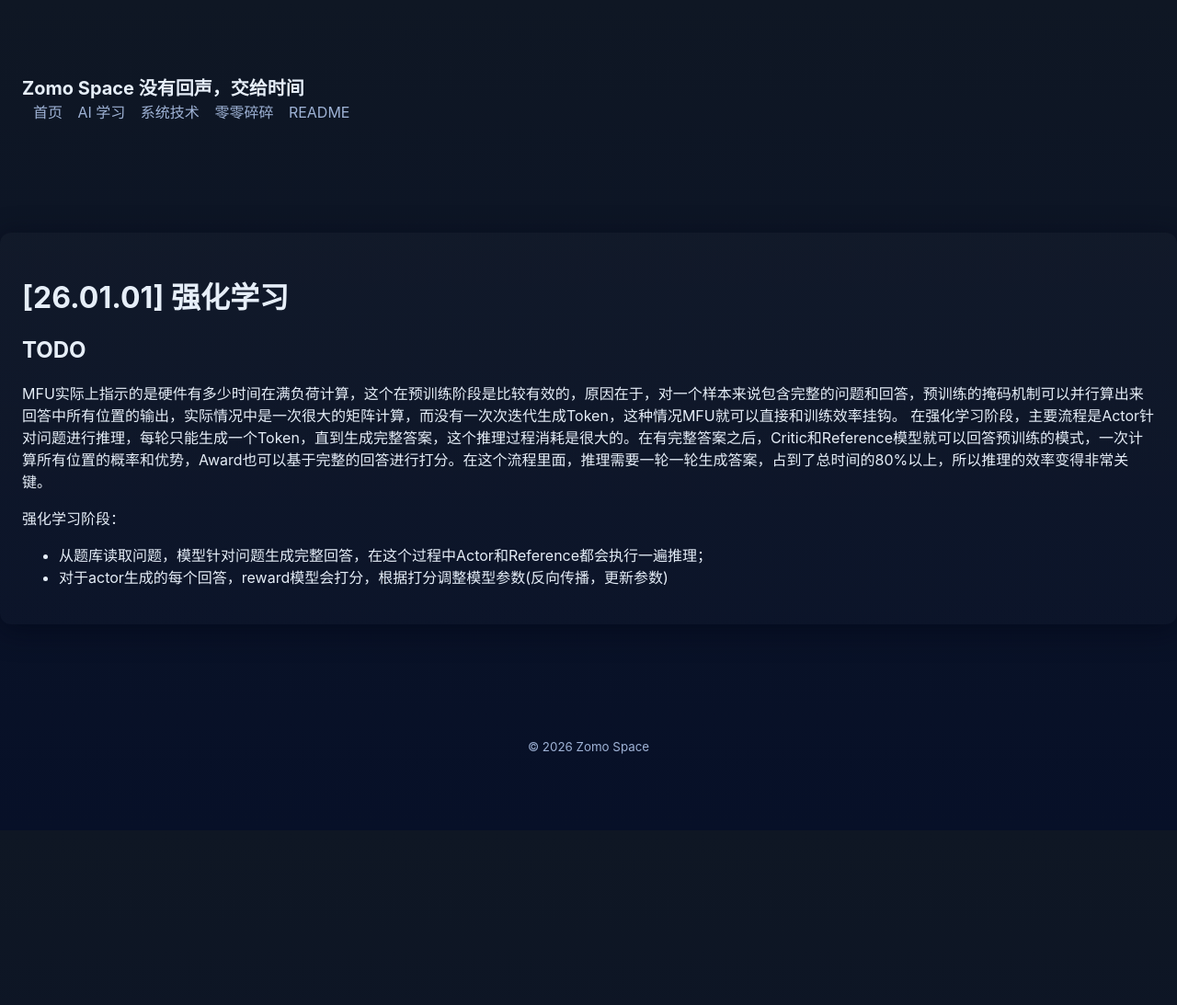
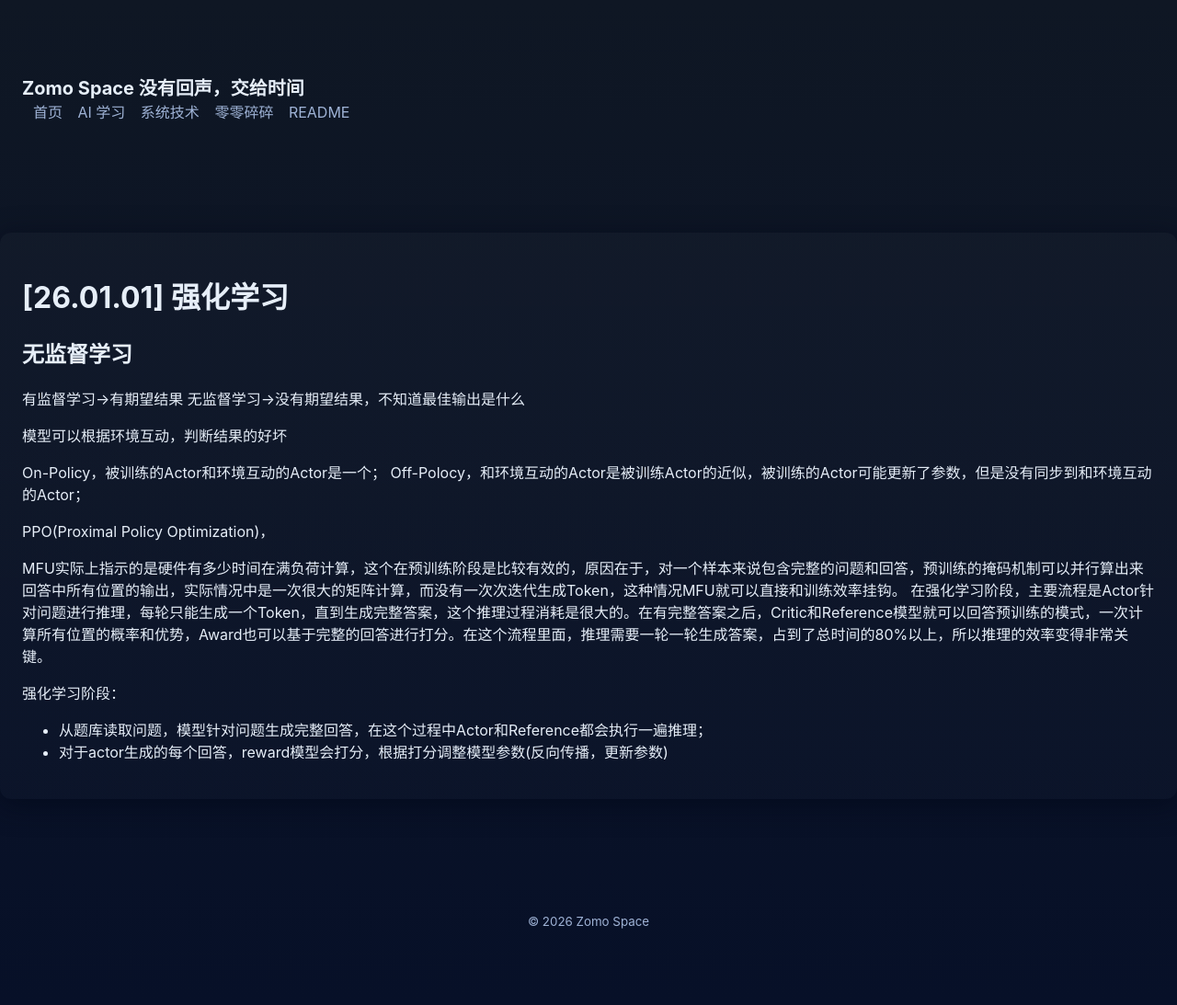
Before and after one commit to zomo-space/The-Monologue-Lab, a Jekyll site: the page built from notes/ai/强化学习.md, in a window 1280 px wide. Shown: the whole page at 92% size. Built offline with Jekyll 4.4.1, drawn with Linux system fonts in a browser that asks for light colours; our own code applies the rules of GitHub Pages for plain Markdown files; before the commit the page ends 903 px from its top, so only the background shows below that.

```diff
--- a/notes/ai/强化学习.md
+++ b/notes/ai/强化学习.md
@@ -1,6 +1,18 @@
 # [26.01.01] 强化学习
 
-## TODO
+## 无监督学习
+有监督学习->有期望结果
+无监督学习->没有期望结果，不知道最佳输出是什么
+
+模型可以根据环境互动，判断结果的好坏
+
+On-Policy，被训练的Actor和环境互动的Actor是一个；
+Off-Polocy，和环境互动的Actor是被训练Actor的近似，被训练的Actor可能更新了参数，但是没有同步到和环境互动的Actor；
+
+PPO(Proximal Policy Optimization)，
+
+
+
 
 MFU实际上指示的是硬件有多少时间在满负荷计算，这个在预训练阶段是比较有效的，原因在于，对一个样本来说包含完整的问题和回答，预训练的掩码机制可以并行算出来回答中所有位置的输出，实际情况中是一次很大的矩阵计算，而没有一次次迭代生成Token，这种情况MFU就可以直接和训练效率挂钩。
 在强化学习阶段，主要流程是Actor针对问题进行推理，每轮只能生成一个Token，直到生成完整答案，这个推理过程消耗是很大的。在有完整答案之后，Critic和Reference模型就可以回答预训练的模式，一次计算所有位置的概率和优势，Award也可以基于完整的回答进行打分。在这个流程里面，推理需要一轮一轮生成答案，占到了总时间的80%以上，所以推理的效率变得非常关键。
```
Also changed, not shown: notes/ai/Transformer.md (+1 -2 lines), notes/ai/[26.02.19] vlllm推理框架.md (added, +88 -0 lines), notes/ai/images/vLLM.jpg (added).
